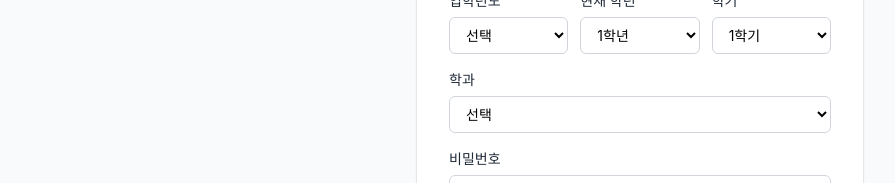
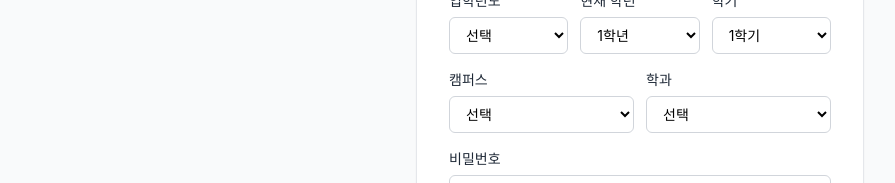
Before and after one commit to LIVI5/2025_ASKku, a React (Vite) app: page / in a window 1280 px wide. Both pictures are taken after a click on the button "회원가입". Shown: the part 394-577 px from the top of the page, without its empty margins (0-895 px from the left). Built offline with nearby package versions, Linux system fonts and the light colour scheme.

Commit message:
feat: add campus selection in login

```diff
--- a/src/pages/AuthPage/RegisterForm.tsx
+++ b/src/pages/AuthPage/RegisterForm.tsx
@@ -16,6 +16,7 @@ export default function RegisterForm({ onSwitchToLogin }: RegisterFormProps) {
         currentGrade: 1,
         currentSemester: 1,
         department: '',
+        campus: '',
         password: '',
         confirmPassword: '',
         agreedToTerms: false,
@@ -32,6 +33,11 @@ export default function RegisterForm({ onSwitchToLogin }: RegisterFormProps) {
         '글로벌경제학과',
         '글로벌경영학과',
         '기타',
+    ]
+
+    const campuses = [
+        '인문사회캠퍼스',
+        '자연과학캠퍼스',
     ]
 
     // Generate admission year options (current year - 10 to current year)
@@ -95,6 +101,7 @@ export default function RegisterForm({ onSwitchToLogin }: RegisterFormProps) {
                     currentGrade: formData.currentGrade,
                     currentSemester: formData.currentSemester,
                     department: formData.department,
+                    campus: formData.campus,
                     password: formData.password
                 })
 
@@ -245,7 +252,24 @@ export default function RegisterForm({ onSwitchToLogin }: RegisterFormProps) {
                     </div>
                 </div>
 
-                {/* 학과 */}
+                {/* 캠퍼스, 학과 */}
+                <div className="grid grid-cols-2 gap-3">
+                    <div>
+                        <label className="block text-sm font-medium text-gray-800 mb-1.5">캠퍼스</label>
+                        <select
+                            name="campus"
+                            value={formData.campus}
+                            onChange={handleChange}
+                            className="w-full px-3 py-2 border border-gray-300 rounded-md focus:outline-none focus:ring-2 focus:ring-askku-primary focus:border-transparent bg-white text-sm"
+                        >
+                            <option value="">선택</option>
+                            {campuses.map((campus) => (
+                                <option key={campus} value={campus}>
+                                    {campus}
+                                </option>
+                            ))}
+                        </select>
+                    </div>
                     <div>
                         <label className="block text-sm font-medium text-gray-800 mb-1.5">학과</label>
                         <select
@@ -261,6 +285,7 @@ export default function RegisterForm({ onSwitchToLogin }: RegisterFormProps) {
                                 </option>
                             ))}
                         </select>
+                    </div>
                 </div>
 
                 {/* 비밀번호 */}
--- a/src/services/authService.ts
+++ b/src/services/authService.ts
@@ -16,8 +16,11 @@ export const register = async (data: RegisterData): Promise<AuthResponse> => {
             email: data.email,
             password: data.password,
             name: `${data.lastName}${data.firstName}`,
+            campus: data.campus,
             department: data.department,
-            grade: data.currentGrade,
+            admissionYear: data.admissionYear,
+            currentGrade: data.currentGrade,
+            currentSemester: data.currentSemester,
             additional_info: null
         });
 
--- a/src/types/index.ts
+++ b/src/types/index.ts
@@ -28,6 +28,7 @@ export interface RegisterData {
     currentGrade: number
     currentSemester: number
     department: string
+    campus: string
     password: string
 }
 
```
Lines whose indentation alone changed are shown as unchanged.
